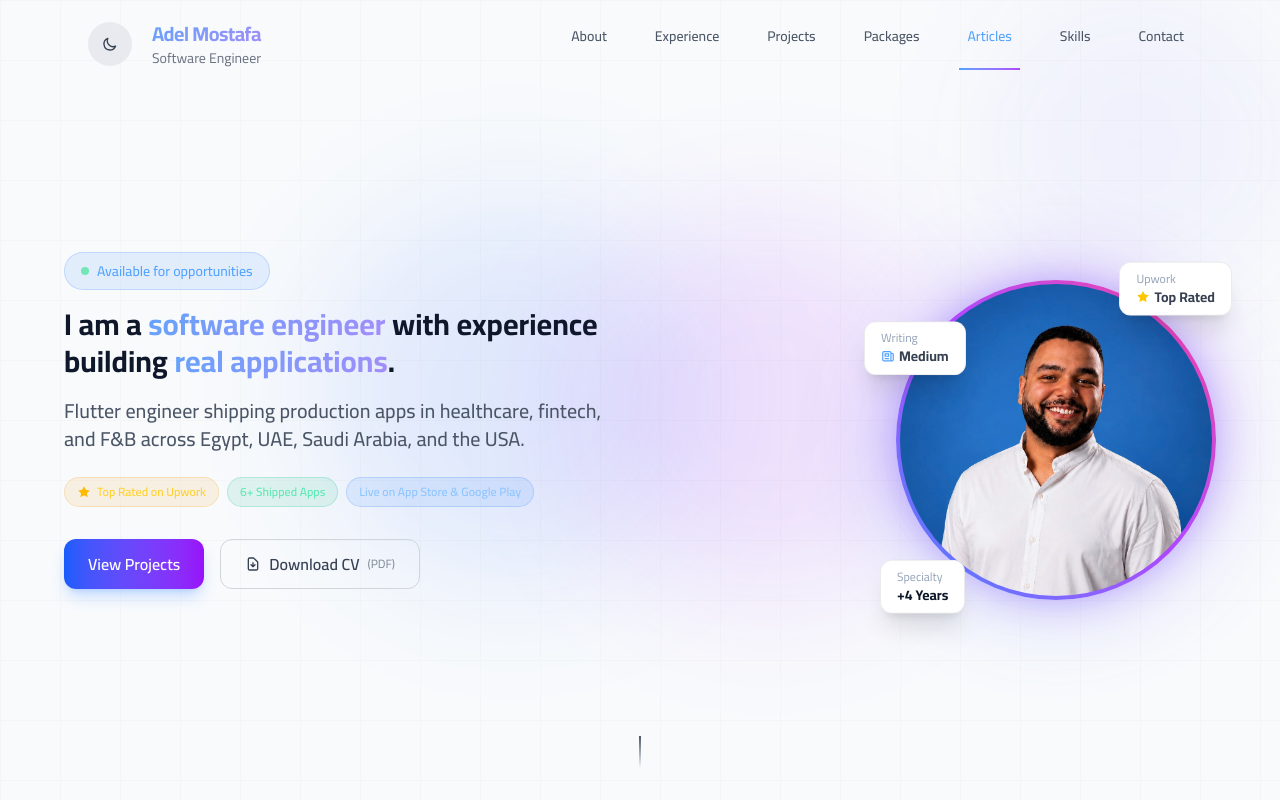
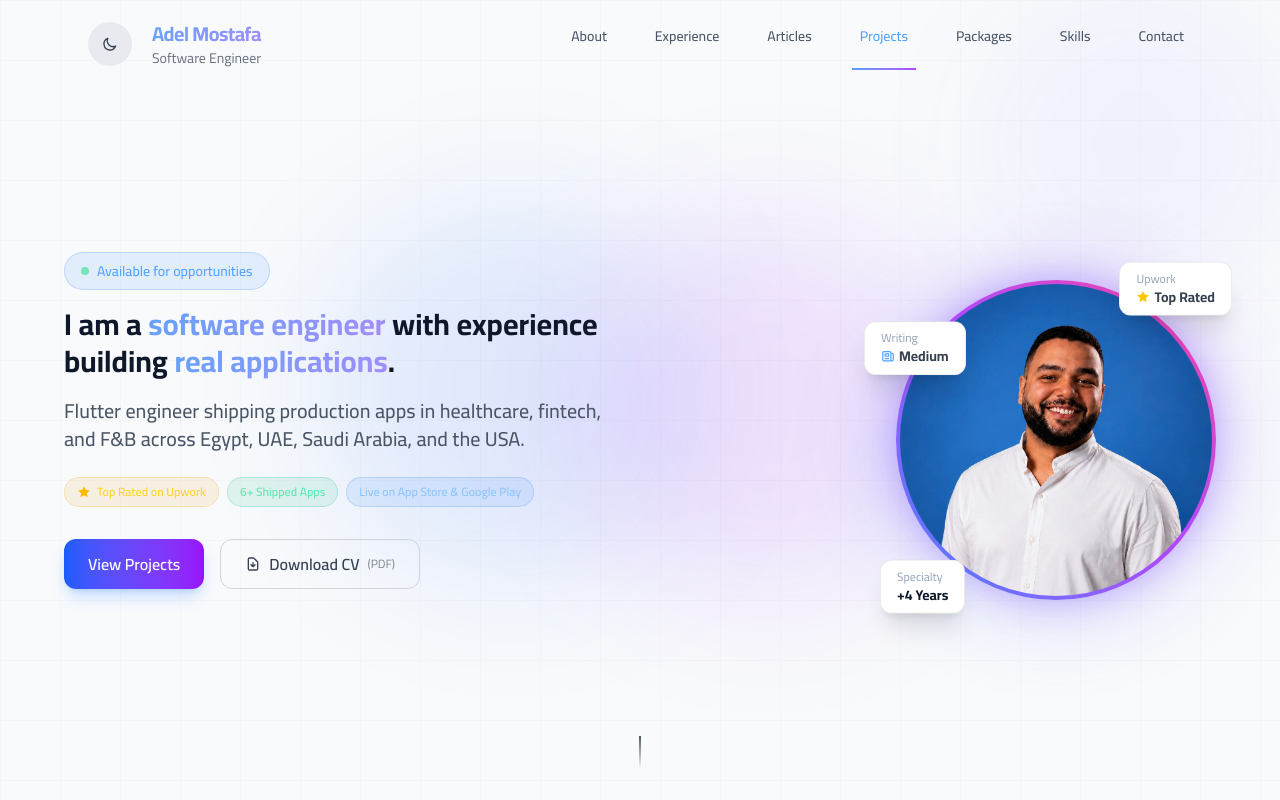
Before and after one commit to A7med3li011/Adel-PORTFOLIO, a Next.js app: page / in a window 1280 px wide. Shown: the top 800 px of the page. Built offline with nearby package versions, Linux system fonts and the light colour scheme.

Commit message:
feat: reorder navLinks to prioritize Articles section in Navbar

```diff
--- a/app/components/Navbar.tsx
+++ b/app/components/Navbar.tsx
@@ -6,9 +6,9 @@ import { useTheme } from "./ThemeProvider";
 const navLinks = [
   "About",
   "Experience",
+  "Articles",
   "Projects",
   "Packages",
-  "Articles",
   "Skills",
   "Contact",
 ];
```
